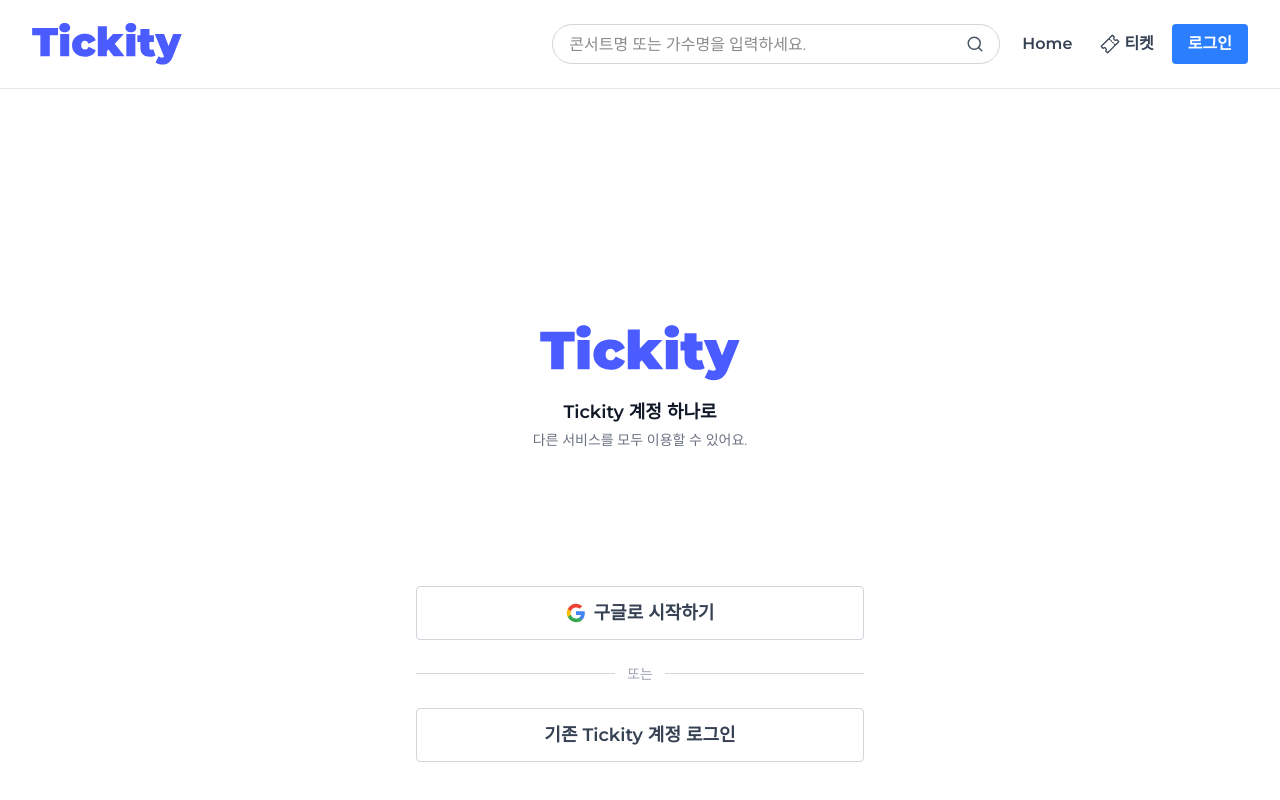
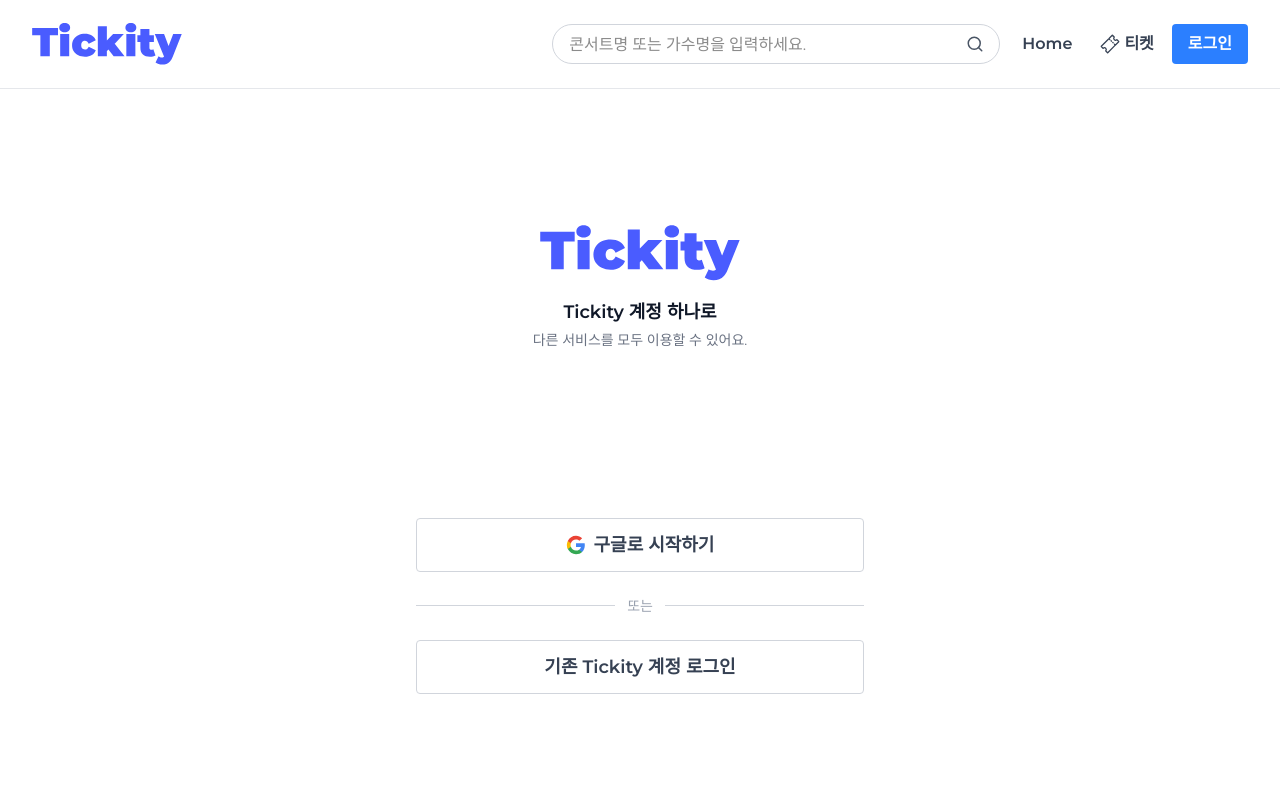
Before and after one commit to kjaewon4/Tickity, a Next.js app in the folder frontend/: page /login in a window 1280 px wide. Shown: the top 800 px of the page. Built offline with nearby package versions, Linux system fonts and the light colour scheme; no server answers.

Commit message:
Design : 요소간 너비 추가

```diff
--- a/frontend/src/app/login/page.tsx
+++ b/frontend/src/app/login/page.tsx
@@ -180,7 +180,7 @@
   };
 
   return (
-    <div className="flex flex-col min-h-screen bg-white px-4 mt-25 pt-16">
+    <div className="flex flex-col min-h-screen bg-white px-4 mt-16">
       {/* 고정된 로고 영역 */}
       <div className={`flex flex-col items-center justify-start mt-20 ${!showEmailForm ? 'mb-24' : 'mb-8'}`}>
         <Image
@@ -190,7 +190,7 @@
           height={60}
           priority
         />
-        <div className="text-center mt-4">
+        <div className="text-center mt-4 mb-8">
           <p className="text-lg font-semibold text-gray-900 mb-1">Tickity 계정 하나로</p>
           <p className="text-sm text-gray-500">다른 서비스를 모두 이용할 수 있어요.</p>
         </div>
```
